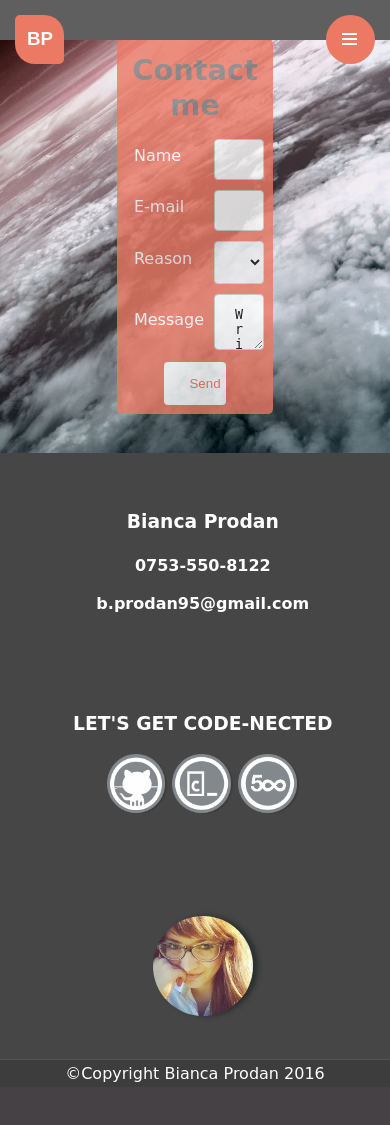
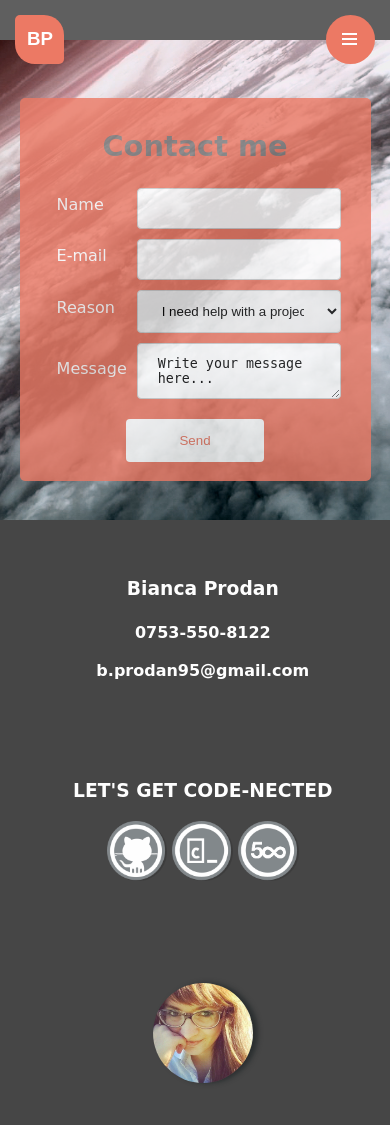
Before and after one commit to Bianca95/Portfolio, a PHP site: page /contact.html in a window 390 px wide. Shown: the top 1125 px of the page. Before the commit the page ends 1082 px from the top, so only its background shows below. Run offline with PHP 8.4, Linux system fonts and the light colour scheme; some libraries are stand-ins or nearby versions; some web fonts are replaced.

Commit message:
Mobile view additions

```diff
--- a/stylesheets/stylesheets/contact.css
+++ b/stylesheets/stylesheets/contact.css
@@ -72,3 +72,10 @@ input[type=submit]:hover {
 .error {
   color: red;
 }
+
+@media screen and (max-width: 478px) {
+  #container {
+    margin-top: 15%;
+    width: 90%;
+  }
+}
```
